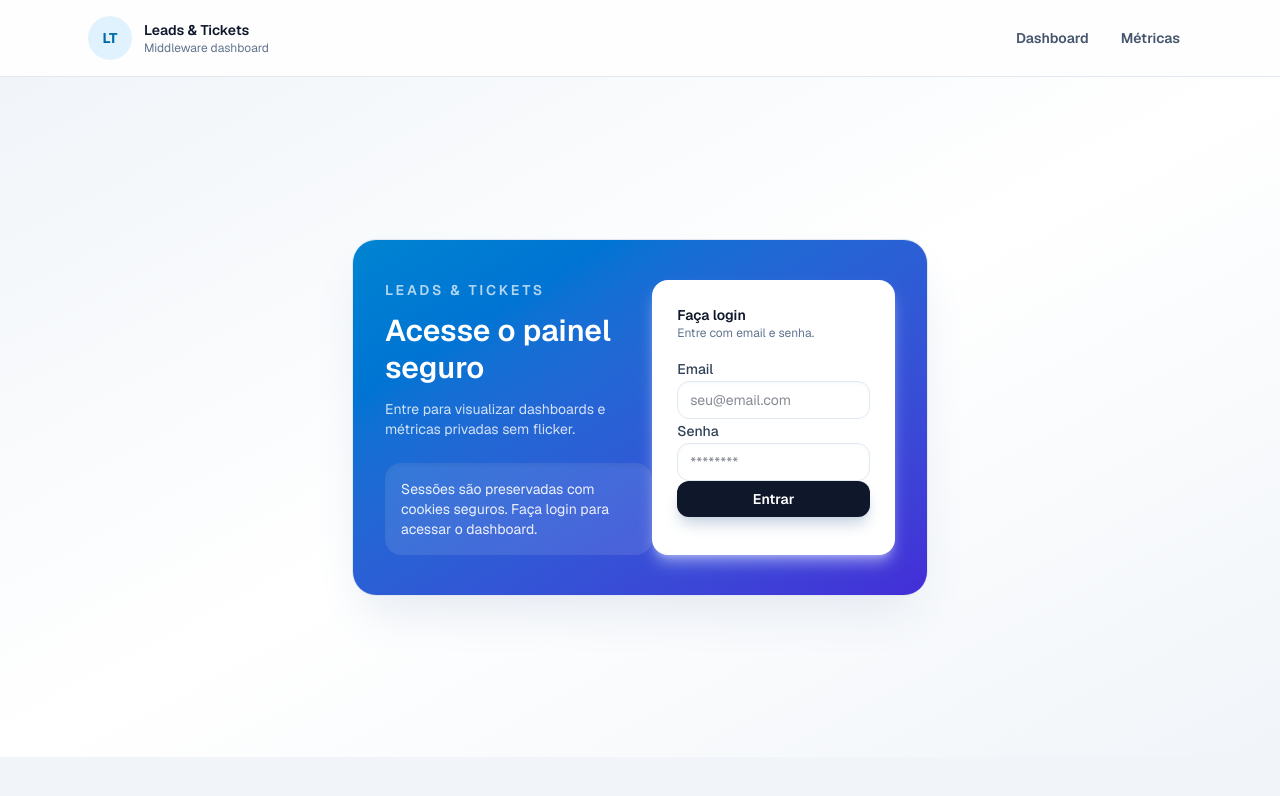
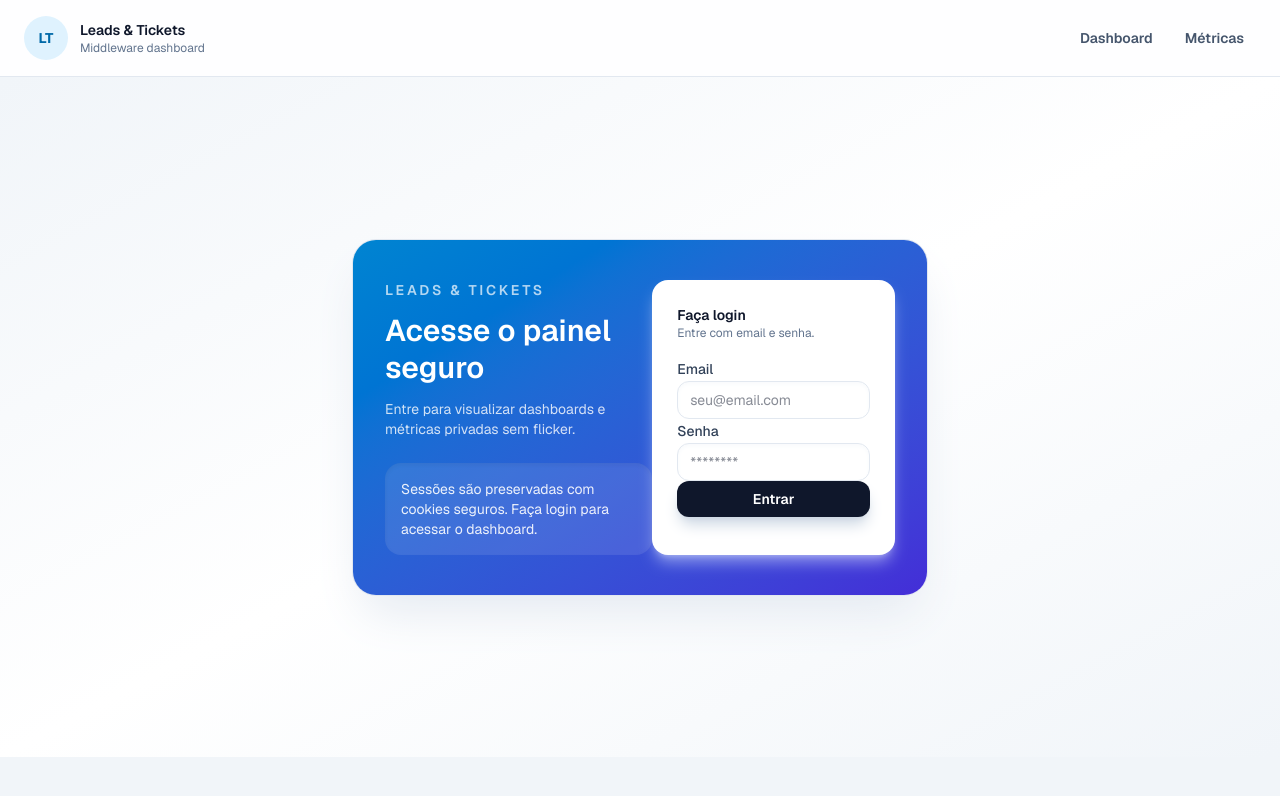
Before and after one commit to Artotz/lead-middleware, a Next.js app: page /login in a window 1280 px wide. Shown: the top 796 px of the page. Built offline with nearby package versions, Linux system fonts and the light colour scheme; no server answers.

Commit message:
added reroute to / on 404

```diff
--- a/src/app/layout.tsx
+++ b/src/app/layout.tsx
@@ -30,7 +30,7 @@ export default function RootLayout({
       >
         <div className="min-h-screen bg-slate-100">
           <header className="border-b border-slate-200 bg-white/90 backdrop-blur">
-            <div className="mx-auto flex max-w-6xl items-center justify-between px-6 py-4">
+            <div className="mx-auto flex items-center justify-between px-6 py-4">
               <div className="flex items-center gap-3">
                 <div className="flex h-11 w-11 items-center justify-center rounded-full bg-sky-100 text-sm font-bold text-sky-700">
                   LT
@@ -39,9 +39,7 @@ export default function RootLayout({
                   <p className="text-sm font-semibold text-slate-900">
                     Leads & Tickets
                   </p>
-                  <p className="text-xs text-slate-500">
-                    Middleware dashboard
-                  </p>
+                  <p className="text-xs text-slate-500">Middleware dashboard</p>
                 </div>
               </div>
 
--- /dev/null
+++ b/src/app/not-found.tsx
@@ -0,0 +1,5 @@
+import { redirect } from "next/navigation";
+
+export default function NotFound() {
+  redirect("/");
+}
```
Also changed, not shown: middleware.ts (line endings or trailing spaces).
